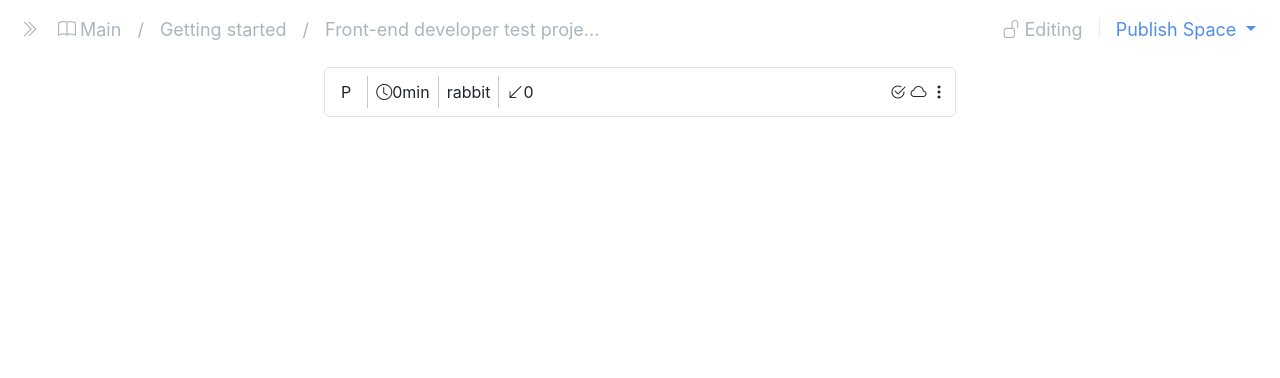
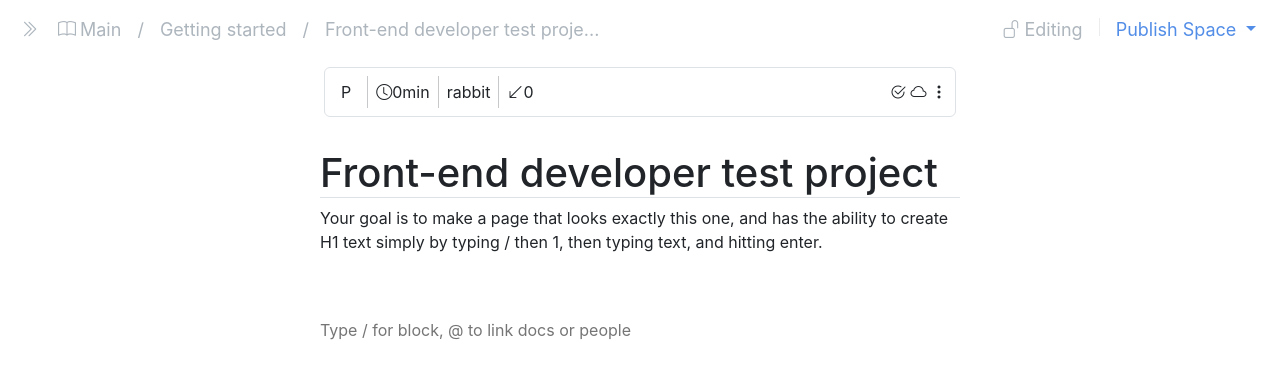
Before and after one commit to shyusu4/Text-Converter, a website built with webpack: page src/index.html in a window 1280 px wide. Built offline with nearby package versions, Linux system fonts and the light colour scheme.

Commit message:
Add user ineraction section

```diff
--- a/src/index.html
+++ b/src/index.html
@@ -78,7 +78,27 @@
         </div>
       </div>
     </header>
-
+    <!-- User Interaction -->
+    <section class="d-flex justify-content-center">
+      <div class="main-content w-50 mt-4">
+        <h1 class="font-weight-light border-bottom">
+          Front-end developer test project
+        </h1>
+        <p>
+          Your goal is to make a page that looks exactly this one, and has the
+          ability to create H1 text simply by typing / then 1, then typing text,
+          and hitting enter.
+        </p>
+        <div class="input">
+          <input
+            type="text"
+            class="mt-5 w-100 border-0"
+            contenteditable="true"
+            placeholder="Type / for block, @ to link docs or people"
+          />
+        </div>
+      </div>
+    </section>
     <script src="./index.js" type="module"></script>
   </body>
 </html>
```
